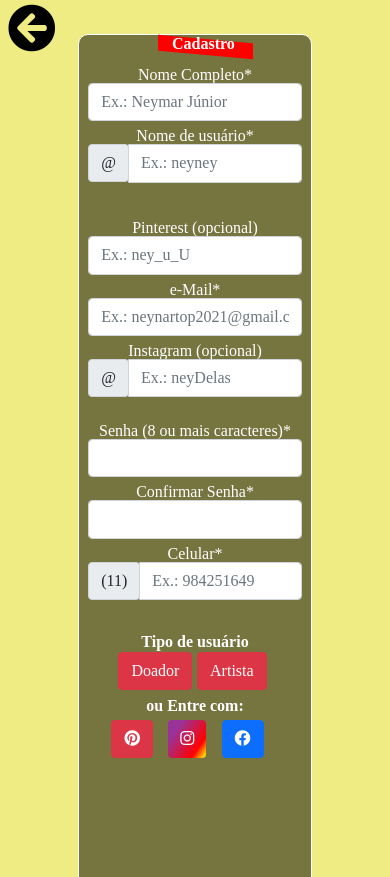
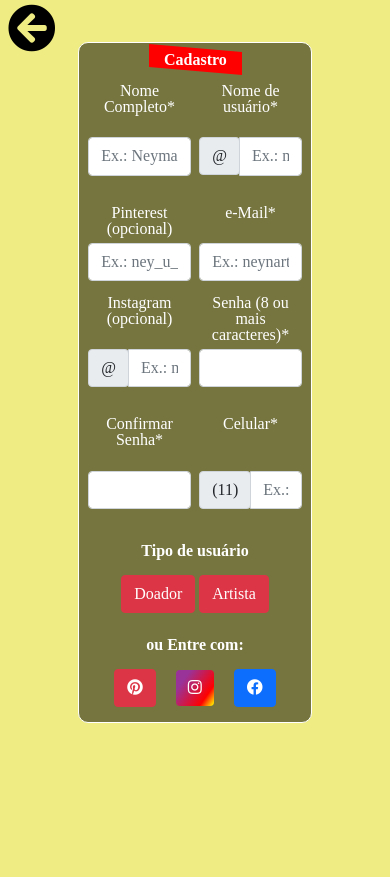
Before and after one commit to Sara-Alcaras/FasWap, a website: page dist/cadastro.html in a window 390 px wide. Shown: the top 877 px of the page. After the commit the page ends 844 px from the top, so only its background shows below. Drawn offline with nearby package versions, Linux system fonts and the light colour scheme.

Commit message:
refactor: correcting responsivity

```diff
--- a/dist/cadastro.html
+++ b/dist/cadastro.html
@@ -79,17 +79,17 @@
                             </div>
                         </div>
                     </div>
-                    <h2 class="text-white bolder pt-2">Tipo de usuário</h2>
-                    <div class="btn-kind_user">
+                    <h2 class="text-white bolder pt-4 pb-3">Tipo de usuário</h2>
+                    <div class="btn-kind_users">
                         <button type="button" class="btn btn-danger" id="doador">Doador</button>
                         <button type="button" class="btn btn-danger" id="artista">Artista</button>
                     </div>
 
-                    <h2 class="text-white bolder mt-2 pb-1">ou Entre com:</h2>
-                    <div class="btn-social_media">
-                        <button type="button" class="btn btn-danger btn-pinterest"><i class="fab fa-pinterest"></i></button>
-                        <button type="button" class="btn btn-instagram"><i class="fab fa-instagram"></i></button>
-                        <button type="button" class="btn btn-primary btn-facebook"><i class="fab fa-facebook"></i></button>
+                    <h2 class="text-white bolder pt-4 pb-2">ou Entre com:</h2>
+                    <div>
+                        <button type="button" class="btn btn-danger btn-pinterest m-2"><i class="fab fa-pinterest"></i></button>
+                        <button type="button" class="btn btn-instagram m-2"><i class="fab fa-instagram"></i></button>
+                        <button type="button" class="btn btn-primary btn-facebook m-2"><i class="fab fa-facebook"></i></button>
                     </form>
                 </div>
 
--- a/dist/css/cadastroStyle.css
+++ b/dist/css/cadastroStyle.css
@@ -1,8 +1,28 @@
 body {
-    overflow-y: hidden;
     width: 100%;
     height: 100%;
     background-color: rgb(238, 236, 130);
+}
+
+::-webkit-scrollbar {
+    width: 10px;
+}
+
+::-webkit-scrollbar-track {
+    background-color: #000;
+}
+
+::-webkit-scrollbar-button {
+    background-color: #000;
+}
+
+::-webkit-scrollbar-thumb {
+    background-color: #888;
+    border-radius: 10px;
+}
+
+::-webkit-scrollbar-thumb:hover {
+    background-color: #ccc;
 }
 
 .btn-get_back {
@@ -23,9 +43,10 @@ input {
 .registration-element {
     position: absolute;
     width: 60%;
-    height: 90%;
+    height: auto;
     top: 5%;
     left: 20%;
+    padding-bottom: 2%;
     border: 1px solid white;
     border-radius: 10px;
     text-align: center;
@@ -39,7 +60,8 @@ input {
     background: red;
     transform: skewY(5deg);
     width: 24%;
-    margin-left: 37%;
+    margin-left: auto;
+    margin-right: auto;
     margin-top: 2%;
     margin-bottom: 5%;
 }
@@ -53,7 +75,7 @@ input {
     display: grid;
     grid-template-columns: 1fr 1fr;
     grid-template-rows: 4fr 4fr 4fr 4fr;
-    gap: 1% 4%;
+    gap: 3% 4%;
     grid-template-areas:
         ". ."
         ". ."
@@ -64,7 +86,7 @@ input {
 .grid_input {
     display: grid;
     grid-template-columns: 1fr;
-    grid-template-rows: 0.4fr 0.4fr;
+    grid-template-rows: 1fr 1fr;
     grid-template-areas:
         "."
         ".";
@@ -94,102 +116,16 @@ input {
 }
 .btn-kind_user {
     width: 20%;
-    margin: 1% 40% 0% 40%;
+    margin: auto;
     display: grid;
     grid-template-columns: 1fr 1fr;
     grid-template-rows: 1fr;
     gap: 0em 10%;
     grid-template-areas: ". .";
 }
-.btn-social_media {
-    width: 30%;
-    margin-top: 1%;
-    margin-left: 35%;
-    display: grid;
-    grid-template-columns: 0.5fr 0.5fr 0.5fr;
-    grid-template-rows: 1fr;
-    gap: 0em 10%;
-    grid-template-areas: ". . .";
-}
 
-@media (max-width: 448px) {
-    body {
-        overflow-y: scroll;
-    }
-
-    .registration-element {
-        height: 134%;
-        top: 4%;
-    }
-
-    .btn-social_media {
-        padding-bottom: 50%;
-    }
+@media (max-width: 716px) {
     .sland {
-        padding-right: 35%;
-        padding-left: 6%;
-        margin-left: 34%;
-    }
-
-    .grid_form {
-        grid-template-columns: 1.5fr;
-        grid-template-rows: 1fr 1.5fr 1fr 1fr;
-        gap: 0em 0px;
-        grid-template-areas:
-            "."
-            "."
-            "."
-            ".";
-    }
-
-    .grid_input {
-        grid-template-rows: 0.03fr 0.03fr 0.03fr 0.03fr 0.03fr 0.03fr 0.03fr 0.03fr;
-    }
-
-    .btn-kind_user {
-        margin: 1% 17% 0% 17%;
-    }
-
-    .btn-social_media {
-        margin: 1% 14% 0% 14%;
-        gap: 0% 22%;
+        width: 40%;
     }
 }
-
-@media (min-width: 449px) {
-    body {
-        overflow-y: scroll;
-    }
-}
-
-@media (min-width: 768px) {
-    .btn-kind_user {
-        margin: 10% 33%;
-    }
-
-    .btn-social_media {
-        margin: 10% 32%;
-        gap: 0% 22%;
-    }
-}
-
-@media (min-width: 1024px) {
-    .btn-kind_user {
-        margin: 10% 37.7%;
-    }
-}
-
-@media (min-width: 1366px) {
-    body {
-        overflow-y: hidden;
-    }
-
-    .btn-kind_user {
-        margin: 1% 40%;
-    }
-
-    .btn-social_media {
-        margin: 1% 35%;
-        gap: 0% 22%;
-    }
-}
```
